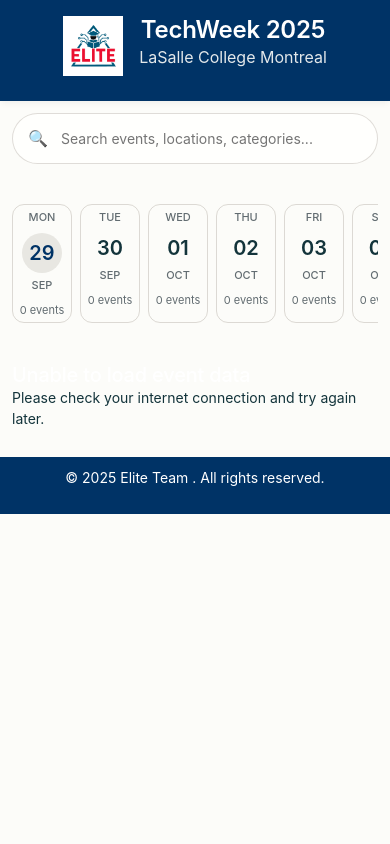
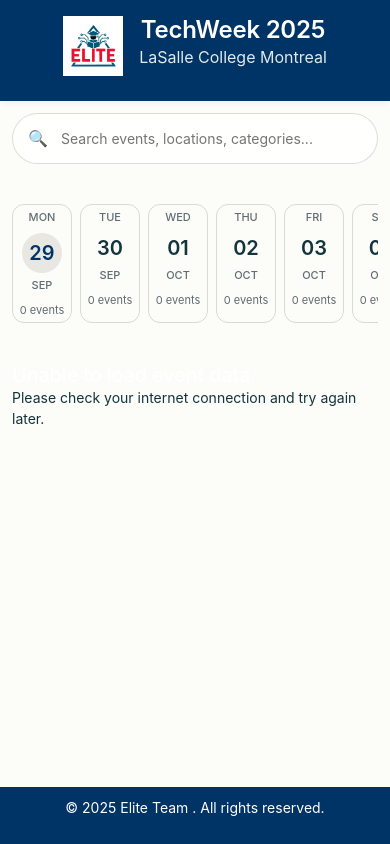
Before and after one commit to gustavocaldassouza/TechWeekCollegeLaSalle, a PHP site: page / in a window 390 px wide. Run offline with PHP 8.4, Linux system fonts and the light colour scheme; data that the repository does not hold is empty.

Commit message:
footer fixed

```diff
--- a/styles.css
+++ b/styles.css
@@ -220,6 +220,8 @@ html {
   background-color: var(--color-background);
   -webkit-font-smoothing: antialiased;
   box-sizing: border-box;
+  /* ensure full-height layout for sticky footer technique */
+  height: 100%;
 }
 
 body {
@@ -229,6 +231,7 @@ body {
   background-color: var(--color-background);
   color: var(--color-text);
   line-height: var(--line-height-normal);
+
 }
 
 *,
@@ -289,6 +292,8 @@ p {
   max-width: var(--container-xl);
   margin: 0 auto;
   padding: var(--space-16) var(--space-16);
+  /* reserve space for fixed footer to avoid overlap */
+  padding-bottom: 80px;
 }
 
 .search-container {
@@ -596,10 +601,13 @@ p {
 }
 
 footer {
+  /* fixed footer at bottom (minimal change) */
+  position: fixed;
   bottom: 0;
-  color: var(--color-white);
   left: 0;
   width: 100%;
+  z-index: 999;
+  color: var(--color-white);
   background-color: var(--color-blue);
   padding: 10px;
   text-align: center;
@@ -628,6 +636,8 @@ footer {
 
   .main-content {
     padding: var(--space-16);
+    /* ensure fixed footer doesn't cover content on tablet/smaller */
+    padding-bottom: 96px;
   }
 
   .event-card {
@@ -665,6 +675,8 @@ footer {
 
   .main-content {
     padding: var(--space-12);
+    /* extra bottom spacing on narrow screens to avoid footer overlap */
+    padding-bottom: 120px;
   }
 
   .search-container {
```
